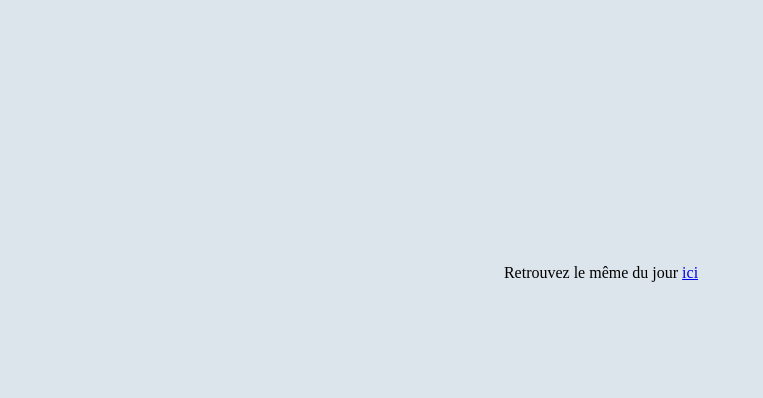
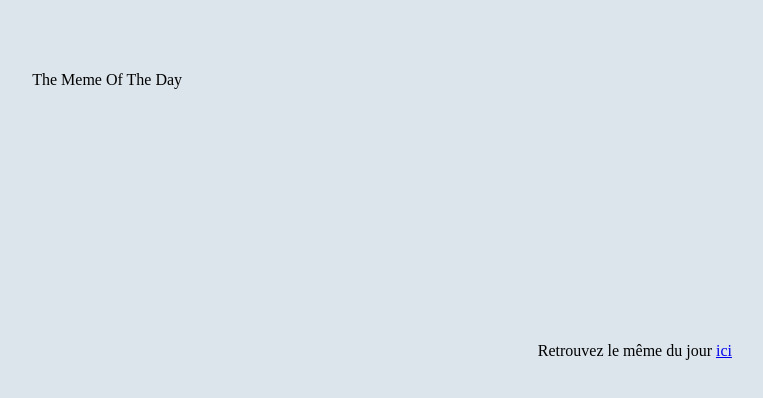
Before and after one commit to lolagrb/TMOTD, a plain HTML site: page index.html in a window 1280 px wide. Shown: the whole page, without its empty margins (39-802 px from the left). Drawn offline with Linux system fonts and the light colour scheme.

Commit message:
test formatage

```diff
--- a/index.html
+++ b/index.html
@@ -5,7 +5,7 @@
   <link rel="stylesheet" href="style.css">
 </head>
 <body>
-
-<div>Retrouvez le même du jour <a href="mapage2.html" target ="_blank">ici</a></div>
+<div id="title"> The Meme Of The Day</div>
+<div id="phrase">Retrouvez le même du jour <a href="mapage2.html" target ="_blank"> ici </a></div>
 
 </body>
--- a/style.css
+++ b/style.css
@@ -1,6 +1,16 @@
 body {
-    display : flex;
+    background-color: rgb(221, 229, 236);
+}
+
+#phrase {
+
     justify-content: center;
     padding: 20%;
-    background-color: rgb(221, 229, 236);
+    padding-left: 45%;
 }
+
+#title {
+    justify-content: left;
+    padding-left: 5%;
+    padding-top: 5%;
+}
```
